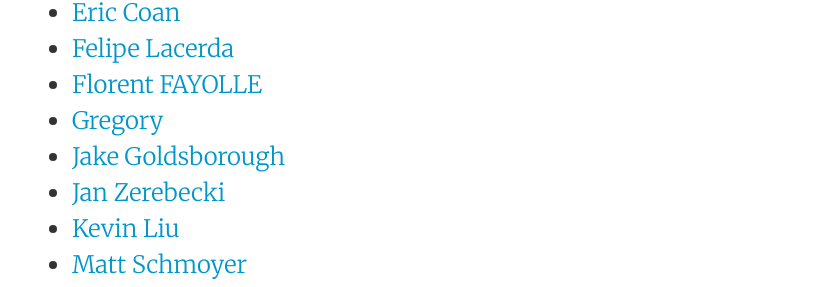
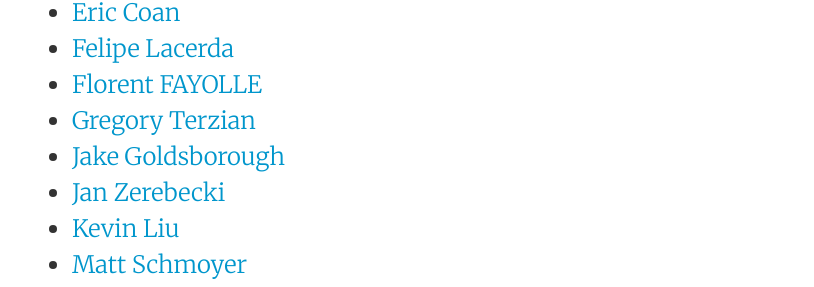
Before and after one commit to servo/blog.servo.org, a Jekyll site: the page built from _posts/2016-10-03-twis-80.md, in a window 1280 px wide and 900 px high, scrolled down 2687 px. Shown: the part 155-442 px from the top of the window, without its empty margins (224-1038 px from the left). Built offline with Jekyll 4.4.1, drawn with Linux system fonts in a browser that asks for light colours.

Commit message:
Add Gregory's last name

```diff
--- a/_posts/2016-10-03-twis-80.md
+++ b/_posts/2016-10-03-twis-80.md
@@ -56,7 +56,7 @@ This week's status updates are [here](http://statusupdates.dev.mozaws.net/projec
  - [Eric Coan](https://github.com/SecurityInsanity)
  - [Felipe Lacerda](https://github.com/flacerdk)
  - [Florent FAYOLLE](https://github.com/fflorent)
- - [Gregory](https://github.com/gterzian)
+ - [Gregory Terzian](https://github.com/gterzian)
  - [Jake Goldsborough](https://github.com/rjgoldsborough)
  - [Jan Zerebecki](https://github.com/JanZerebecki)
  - [Kevin Liu](https://github.com/nivekuil)
```
